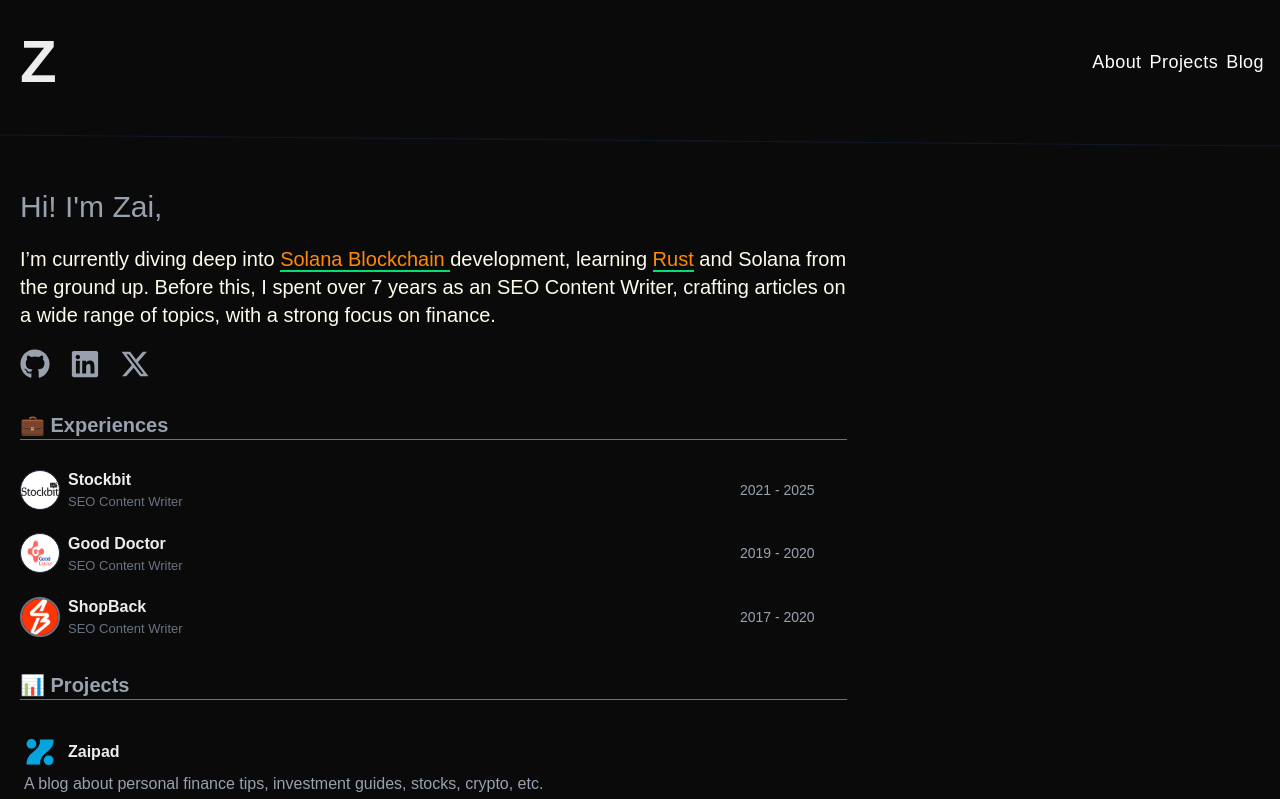
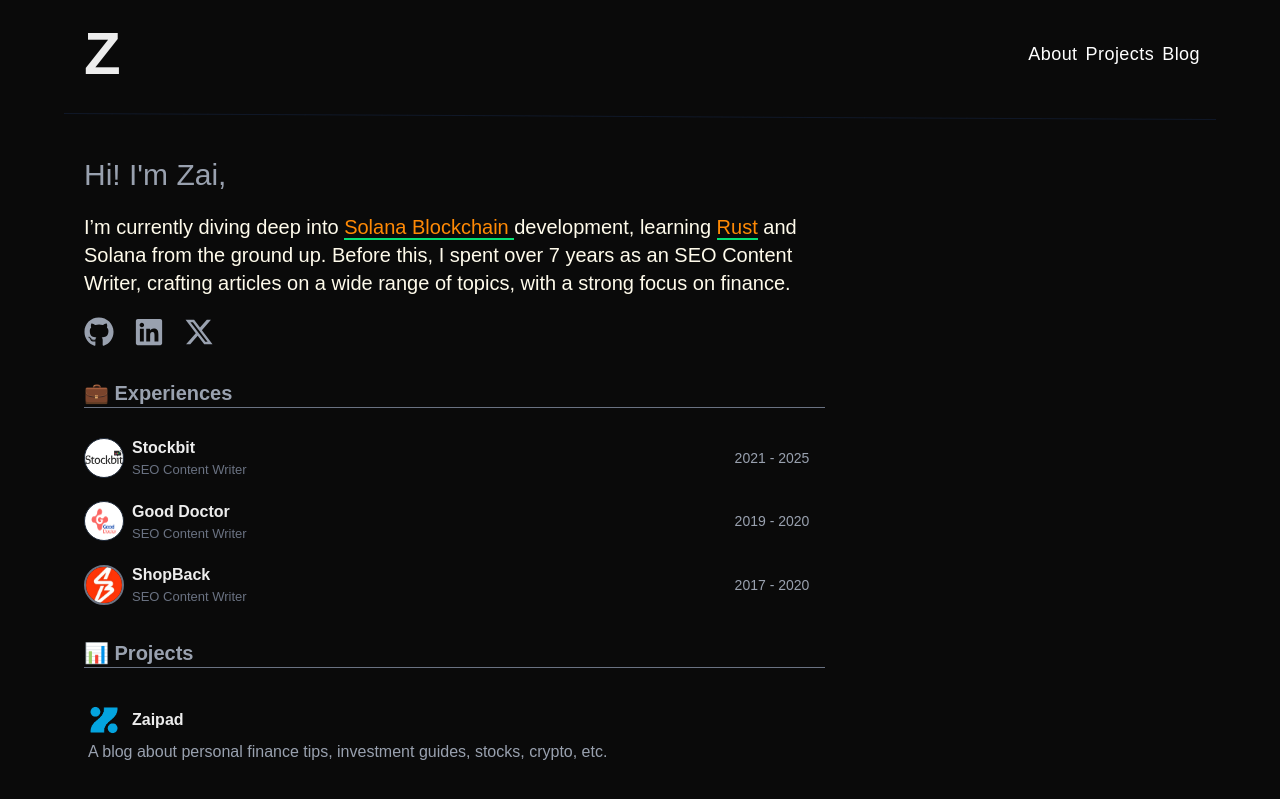
Before and after one commit to zaialamm/personal-site, a Next.js app: page / in a window 1280 px wide. Shown: the top 799 px of the page. Built offline with nearby package versions, Linux system fonts and the light colour scheme.

Commit message:
fix: layout

```diff
--- a/src/app/layout.tsx
+++ b/src/app/layout.tsx
@@ -16,7 +16,7 @@ export default function Layout({children}: {children: React.ReactNode }) {
         className= {`antialiased flex flex-col min-h-screen` }
       >
       <Header />
-      <main className="flex-grow container mx-auto">
+      <main className="max-w-6xl flex-grow container mx-auto">
        {children}
        </main>
       <Footer />
--- a/src/app/page.tsx
+++ b/src/app/page.tsx
@@ -12,7 +12,7 @@ export default function Home() {
     <div className="my-8 px-5">
       <h1 className="text-3xl text-gray-400 font-light">Hi! I'm Zai, </h1>
 
-      <p className="text-amber-50 my-5 lg:text-xl lg:w-2/3">
+      <p className="text-amber-50 my-5 lg:text-xl md:w-2/3">
         I’m currently diving deep into <span className="text-orange-400 hover:font-semibold hover:text-green-400 border-b-2 border-green-400 hover:border-orange-400">Solana Blockchain </span> development, learning <span className="text-orange-400 hover:font-semibold hover:text-green-400 border-b-2 border-green-400 hover:border-orange-400">Rust</span> and Solana from the ground up.
         Before this, I spent over 7 years as an SEO Content Writer, crafting articles on a wide range of topics, with a strong focus on finance.
       </p>
@@ -27,7 +27,7 @@ export default function Home() {
         💼 Experiences
         </h2>
 
-      <div className="flex space-between items-center sm:w-2/3 mt-7 pr-8">
+      <div className="flex space-between items-center sm:w-2/3 mt-7 pr-4">
       <Image src={sb} alt="logo Stockbit" width="52" height="52"
       className=" bg-white rounded-full w-10 h-10 border border-gray-800"
       >
@@ -39,7 +39,7 @@ export default function Home() {
        <p className=" text-sm  text-gray-400"> 2021 - 2025 </p>
       </div>
 
-      <div className="flex space-between items-center sm:w-2/3 mt-5 pr-8">
+      <div className="flex space-between items-center sm:w-2/3 mt-5 pr-4">
       <Image src={gd} alt="logo Good Doctor" width={256} height={25}
       className=" bg-white rounded-full w-10 h-10 border border-gray-800"
       >
@@ -51,7 +51,7 @@ export default function Home() {
        <p className="text-sm text-gray-400"> 2019 - 2020 </p>
       </div>
 
-      <div className="flex space-between items-center sm:w-2/3 mt-5 pr-8">
+      <div className="flex space-between items-center sm:w-2/3 mt-5 pr-4">
       <Image src={sh} alt="logo Shopback" width="52" height="52"
       className=" bg-white rounded-full w-10 h-10 border-solid border-2 border-gray-500"
       >
@@ -67,7 +67,7 @@ export default function Home() {
         📊 Projects
         </h2>
 
-      <div className="py-3 hover:border-1 hover:rounded-2xl hover:border-orange-400 sm:2/3 mt-5">
+      <div className="py-3 hover:border-1 hover:rounded-2xl hover:border-orange-400 sm:w-2/3 mt-5">
 
       <div className="flex items-center">
       <Image src={z} alt="logo Zaipad" width="52" height="52"
--- a/src/components/core/Header.tsx
+++ b/src/components/core/Header.tsx
@@ -4,8 +4,8 @@ import Link from "next/link";
 
 export default function Header() {
     return (
-      <header className="container mx-auto">
-      <div className="flex justify-between items-center pl-5 pr-2 py-8">
+      <header className="max-w-6xl container mx-auto">
+      <div className="flex justify-between items-center pl-5 pr-2 py-6">
 
         <div className="text-4xl font-semibold flex justify-center sm:text-5xl md:text-6xl">
           <Link href="/" className="">
@@ -19,7 +19,7 @@ export default function Header() {
 
       <div
         id="header-divider"
-        className="w-full h-px my-4 transform bg-gray-900 rotate-[0.5deg]"
+        className="w-full h-px my-2 transform bg-gray-900 rotate-[0.3deg]"
       >
 
       </div>
```
